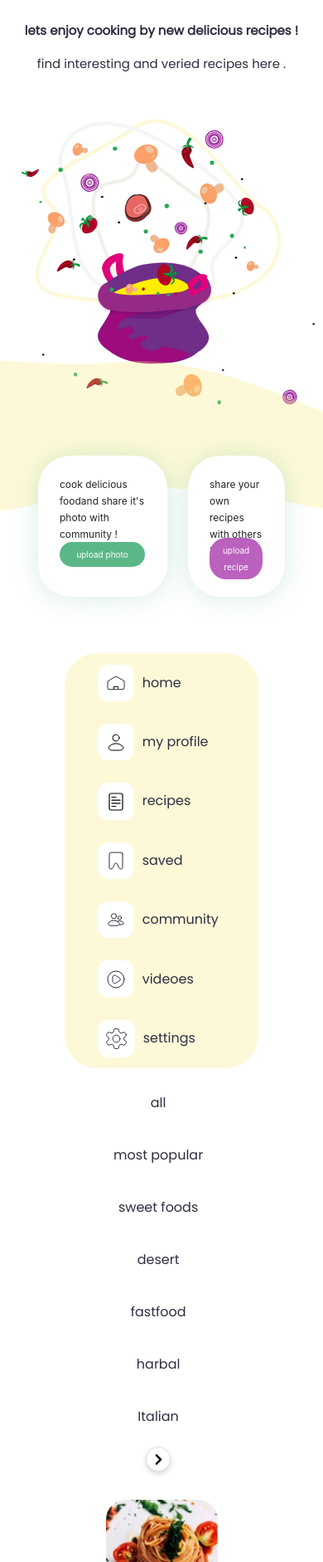
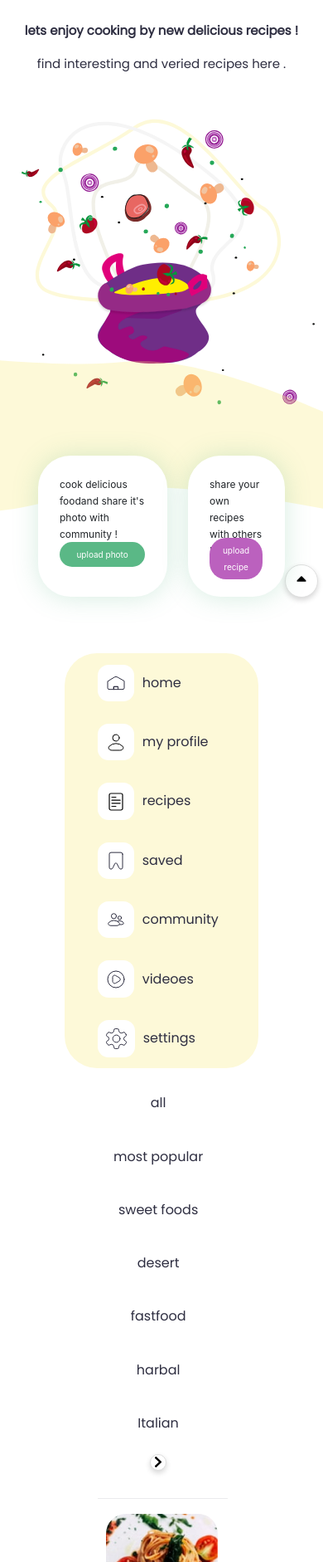
Before and after one commit to fatemeebrahimzadeh/recipe-land, a website: page index.html in a window 390 px wide. Shown: the part 118-2000 px from the top of the page at 83% size. Drawn offline with Linux system fonts and the light colour scheme.

Commit message:
adding sort--up & hr line

```diff
--- a/index.html
+++ b/index.html
@@ -33,7 +33,7 @@
     <link rel="manifest" href="./images/favicon_io/site.webmanifest" />
     <title>recipe-land</title>
   </head>
-  <body>
+  <body id="top">
     <nav class="nav">
       <div class="nav__row">
         <ul id="nav__menu">
@@ -117,7 +117,7 @@
           <li><a href="">fastfood</a></li>
           <li><a href="">harbal</a></li>
           <li><a href="">Italian</a></li>
-          <li id="icon--wrapper">
+          <li class="icon--wrapper">
             <a href=""
               ><img
                 src="./styles/img/ico/chevron-right-solid.svg"
@@ -126,7 +126,7 @@
             /></a>
           </li>
         </ul>
-        <!-- <hr> -->
+        <hr id="gallery__hr" size="1" width="100%" color="#2e2e41" />
         <div class="gallery__images">
           <div>
             <img src="./styles/img/food1.jpg" alt="" />
@@ -164,5 +164,13 @@
       </div>
       <div></div>
     </section>
+    <div id="sort--up" class="icon--wrapper">
+      <a href="index.html#top"
+        ><img
+          src="./styles/img/ico/sort-up-solid.svg"
+          style="width: 20px; height: 20px"
+          alt=""
+      /></a>
+    </div>
   </body>
 </html>
--- a/styles/sass/body.scss
+++ b/styles/sass/body.scss
@@ -44,7 +44,7 @@
 .body__gallery {
   padding: 10px 20px;
   display: grid;
-  grid-template-rows: 10% 90%;
+  grid-template-rows: 9% 2% 89%;
 }
 .gallery__list {
   width: 95%;
@@ -89,7 +89,7 @@
     }
   }
 }
-#icon--wrapper {
+.icon--wrapper {
   box-shadow: 0 3px 6px 0 rgba(0, 0, 0, 0.16);
   border: solid 1px #dfdfdf;
   background-color: #ffffff;
@@ -98,8 +98,19 @@
   height: 40px;
   text-align: center;
 }
-#icon--wrapper:hover {
+.icon--wrapper:hover {
   background-color: #5ab886;
+}
+#sort--up {
+  display: flex;
+  flex-direction: column;
+  justify-content: center;
+  position: fixed;
+  bottom: 6px;
+  right: 6px;
+}
+#gallery__hr {
+  opacity: 0.09;
 }
 @media screen and (max-width: 1200px) {
   .body {
@@ -151,6 +162,10 @@
     li {
       width: 100%;
     }
+    .icon--wrapper {
+      width: 20px;
+      height: 20px;
+    }
   }
   .gallery__images {
     div {
```
Also changed, not shown: styles/css/body.css, styles/img/ico/sort-up-solid.svg (added), 1 other file.
